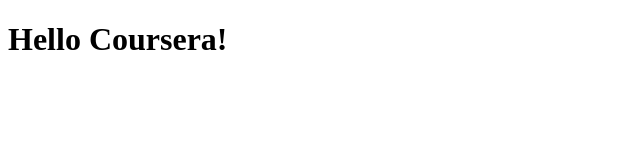
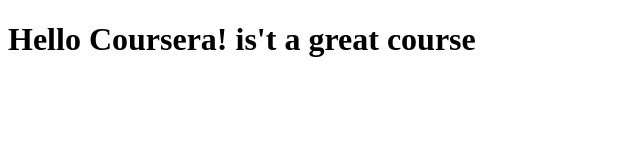
Before and after one commit to Sampath-2004/COURSERA-TEST, a plain HTML site: page site/index.html in a window 1280 px wide. Shown: the whole page, without its empty margins (0-640 px from the left). Drawn offline with Linux system fonts and the light colour scheme.

Commit message:
small addition to our page

```diff
--- a/site/index.html
+++ b/site/index.html
@@ -4,6 +4,6 @@
 	<title>Hello Coursera!</title>
 </head>
 <body>
-<h1>Hello Coursera!</h1>
+<h1>Hello Coursera! is't a great course </h1>
 </body>
 </html>
```
